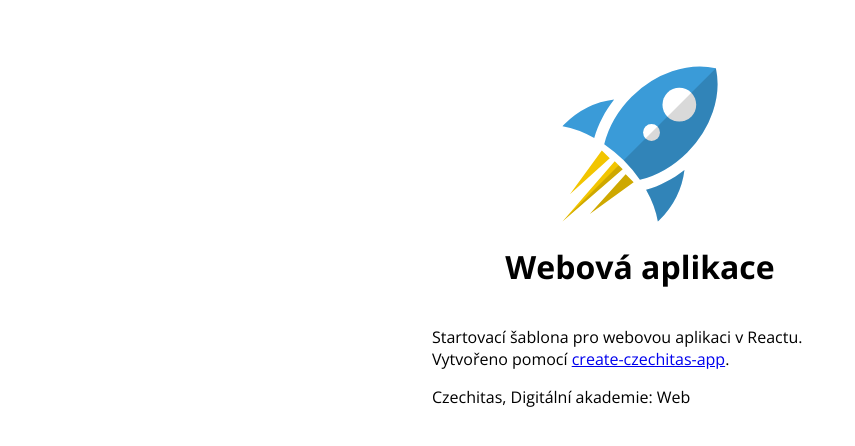
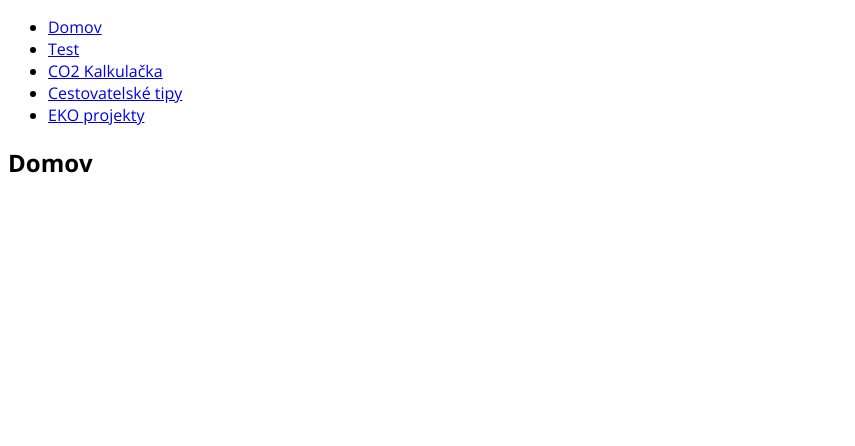
Before and after one commit to franozuz/DOBROdruh, a React app: page / in a window 1280 px wide. Shown: the top 446 px of the page, without its empty margins (0-855 px from the left). Built offline with nearby package versions, Linux system fonts and the light colour scheme.

Commit message:
React Router

```diff
--- a/package.json
+++ b/package.json
@@ -24,6 +24,7 @@
   },
   "dependencies": {
     "react": "^17.0.2",
-    "react-dom": "^17.0.2"
+    "react-dom": "^17.0.2",
+    "react-router-dom": "^5.2.0"
   }
 }
--- a/src/index.jsx
+++ b/src/index.jsx
@@ -1,20 +1,79 @@
 import React from 'react';
 import { render } from 'react-dom';
 import './style.css';
+import {
+  BrowserRouter as Router,
+  Switch,
+  Route,
+  Link
+} from "react-router-dom";
 
-const App = () => (
-  <div className="container">
-    <header>
-      <div className="logo"></div>
-      <h1>Webová aplikace</h1>
-    </header>
-    <main>
-      <p>Startovací šablona pro webovou aplikaci v Reactu. Vytvořeno pomocí <a href="https://www.npmjs.com/package/create-czechitas-app">create-czechitas-app</a>.</p>
-    </main>
-    <footer>
-      <p>Czechitas, Digitální akademie: Web</p>
-    </footer>
-  </div>
-);
+const Home = () => {
+  return <h2>Domov</h2>;
+}
+
+const Test = () => {
+  return <h2>Test</h2>;
+}
+
+const Calculator = () => {
+  return <h2>CO2 Kalkulačka</h2>;
+}
+
+const Tips = () => {
+  return <h2>Cestovatelské tipy</h2>;
+}
+
+const Projects = () => {
+  return <h2>Eko projekty</h2>;
+}
+
+
+
+const App = () => {
+  return (
+    <Router>
+    <div>
+      <nav>
+        <ul>
+          <li>
+            <Link to="/">Domov</Link>
+          </li>
+          <li>
+            <Link to="/test">Test</Link>
+          </li>
+          <li>
+            <Link to="/calculator">CO2 Kalkulačka</Link>
+          </li>
+          <li>
+            <Link to="/tips">Cestovatelské tipy</Link>
+          </li>
+          <li>
+            <Link to="/projects">EKO projekty</Link>
+          </li>
+        </ul>
+      </nav>
+
+      <Switch>
+        <Route path="/test">
+          <Test />
+        </Route>
+        <Route path="/calculator">
+          <Calculator />
+        </Route>
+        <Route path="/tips">
+          <Tips />
+        </Route>
+        <Route path="/projects">
+          <Projects />
+        </Route>
+        <Route path="/">
+          <Home />
+        </Route>
+      </Switch>
+    </div>
+  </Router>
+  )
+};
 
 render(<App />, document.querySelector('#app'));
```
